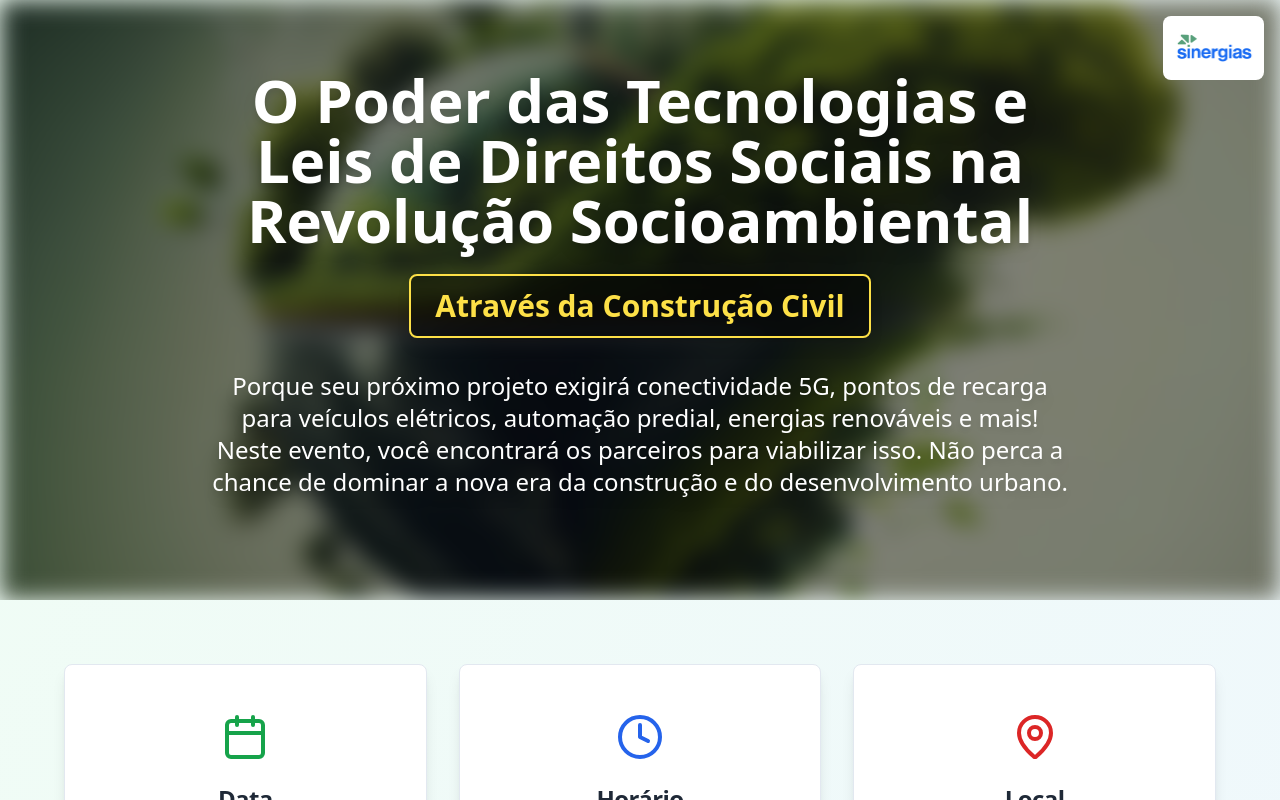
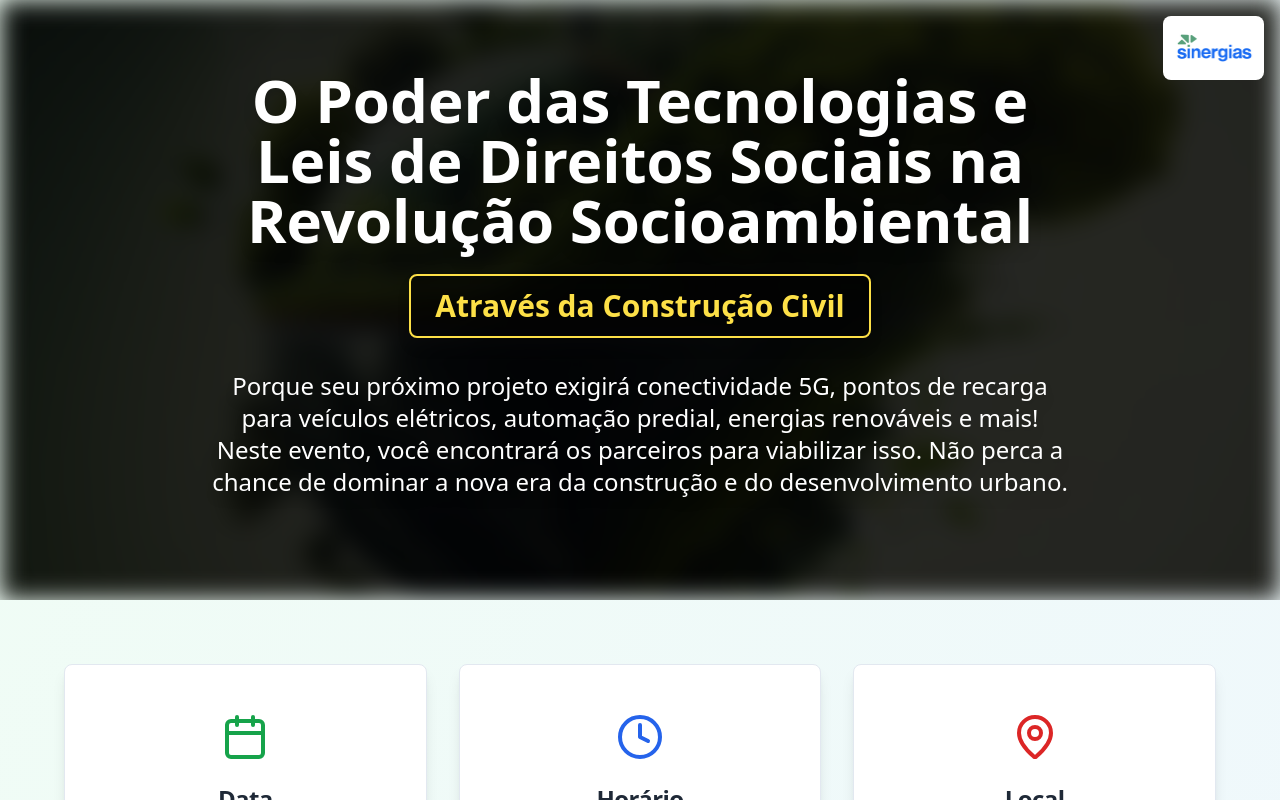
Before and after one commit to Cerebrum-Digitalis/eco-build-summit-2025-12, a React (Vite) app: page / in a window 1280 px wide. Shown: the top 800 px of the page. Built offline with nearby package versions, Linux system fonts and the light colour scheme.

Commit message:
Feat: Fade background image
Esmaeça a imagem de fundo em 85%.

```diff
--- a/src/pages/Index.tsx
+++ b/src/pages/Index.tsx
@@ -1,4 +1,3 @@
-
 import React, { useState } from 'react';
 import { Button } from "@/components/ui/button";
 import { Input } from "@/components/ui/input";
@@ -46,10 +45,10 @@ const Index = () => {
           <div
             className="absolute inset-0 bg-cover bg-center bg-no-repeat blur-md"
             style={{
-              backgroundImage: `url('/lovable-uploads/268dad8f-3e84-4c0a-87dd-6d52d3675de0.png')`,
+              backgroundImage: `url('/lovable-uploads/73c1c93e-dac2-46e9-aefc-5b8927aa3158.png')`,
             }}
           >
-            <div className="absolute inset-0 bg-black/50"></div>
+            <div className="absolute inset-0 bg-black/85"></div>
           </div>
 
           <div className="relative z-10 text-center text-white px-4 max-w-4xl mx-auto">
```
Also changed, not shown: public/lovable-uploads/73c1c93e-dac2-46e9-aefc-5b8927aa3158.png (added).
